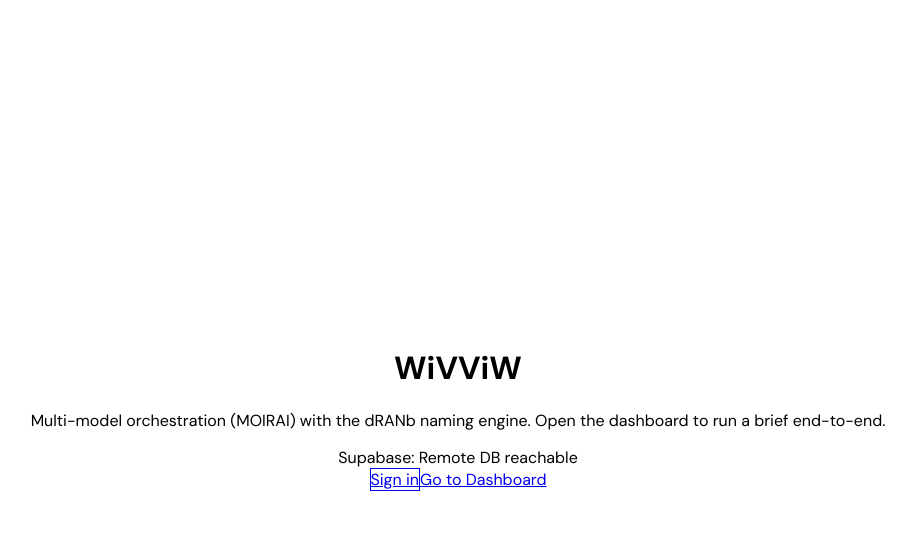
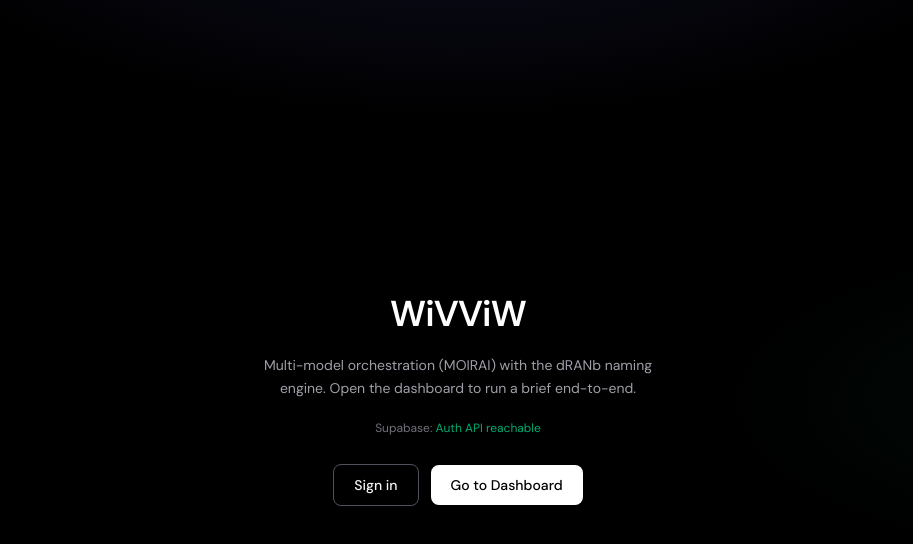
Before and after one commit to anOracleStack/WiVViW, a Next.js app: page / in a window 1280 px wide. Shown: the top 544 px of the page, without its empty margins (182-1095 px from the left). Built offline with nearby package versions, Linux system fonts and the light colour scheme; no server answers; the database is empty.

Commit message:
fix: Tailwind v4 CSS so production styling renders
Migrate globals.css to @import tailwindcss with explicit @source paths.
Hide Supabase dev diagnostic on production; narrow tsconfig to src only.

```diff
--- a/package.json
+++ b/package.json
@@ -6,7 +6,7 @@
     "dev": "next dev -p 3000",
     "build": "next build",
     "start": "next start",
-    "lint": "eslint src docs next.config.ts tailwind.config.ts",
+    "lint": "eslint src docs next.config.ts",
     "test:e2e": "playwright test",
     "ci": "npm run lint && npm run build"
   },
--- a/src/app/globals.css
+++ b/src/app/globals.css
@@ -1,6 +1,8 @@
-@tailwind base;
-@tailwind components;
-@tailwind utilities;
+@import "tailwindcss";
+
+@source "../app/**/*.{ts,tsx}";
+@source "../components/**/*.{ts,tsx}";
+@source "../hooks/**/*.{ts,tsx}";
 
 html,
 body {
--- a/src/components/SupabaseStatus.tsx
+++ b/src/components/SupabaseStatus.tsx
@@ -2,30 +2,36 @@
 
 import { useEffect, useState } from "react";
 import { createBrowserSupabaseClient } from "@/lib/supabase/client";
+
+const showDiagnostics =
+  process.env.NEXT_PUBLIC_APP_ENV === "local" ||
+  process.env.NODE_ENV === "development";
 
 export function SupabaseStatus() {
   const [status, setStatus] = useState<"checking" | "connected" | "error">("checking");
   const [message, setMessage] = useState<string>("");
 
   useEffect(() => {
+    if (!showDiagnostics) return;
+
     async function check() {
       const url = process.env.NEXT_PUBLIC_SUPABASE_URL;
       const key = process.env.NEXT_PUBLIC_SUPABASE_ANON_KEY;
       if (!url || !key || key === "YOUR_ANON_KEY_HERE") {
         setStatus("error");
-        setMessage("Add full SUPABASE URL and ANON KEY in .env.local (from Supabase Dashboard → Project Settings → API)");
+        setMessage("Add SUPABASE URL and ANON KEY in .env.local");
         return;
       }
       try {
         const supabase = createBrowserSupabaseClient();
-        const { error } = await supabase.from("wivviw_users").select("id").limit(1);
+        const { error } = await supabase.auth.getSession();
         if (error) {
           setStatus("error");
           setMessage(error.message);
           return;
         }
         setStatus("connected");
-        setMessage("Remote DB reachable");
+        setMessage("Auth API reachable");
       } catch (e) {
         setStatus("error");
         setMessage(e instanceof Error ? e.message : "Connection failed");
@@ -34,17 +40,17 @@
     check();
   }, []);
 
+  if (!showDiagnostics) return null;
+
   return (
-    <div className="mt-4 text-xs text-zinc-500 max-w-md mx-auto">
+    <div className="mx-auto mt-4 max-w-md text-xs text-zinc-500">
       Supabase:{" "}
       {status === "checking" && "checking…"}
       {status === "connected" && (
         <span className="text-emerald-500/90">{message}</span>
       )}
       {status === "error" && (
-        <span className="text-amber-500/90">
-          error — {message}
-        </span>
+        <span className="text-amber-500/90">error — {message}</span>
       )}
     </div>
   );
--- a/tailwind.config.ts
+++ /dev/null
@@ -1,15 +0,0 @@
-import type { Config } from "tailwindcss";
-
-const config: Config = {
-  content: [
-    "./src/app/**/*.{ts,tsx}",
-    "./src/components/**/*.{ts,tsx}",
-  ],
-  theme: {
-    extend: {},
-  },
-  darkMode: "class",
-  plugins: [],
-};
-
-export default config;
```
Also changed, not shown: tsconfig.json (+15 -3 lines).
